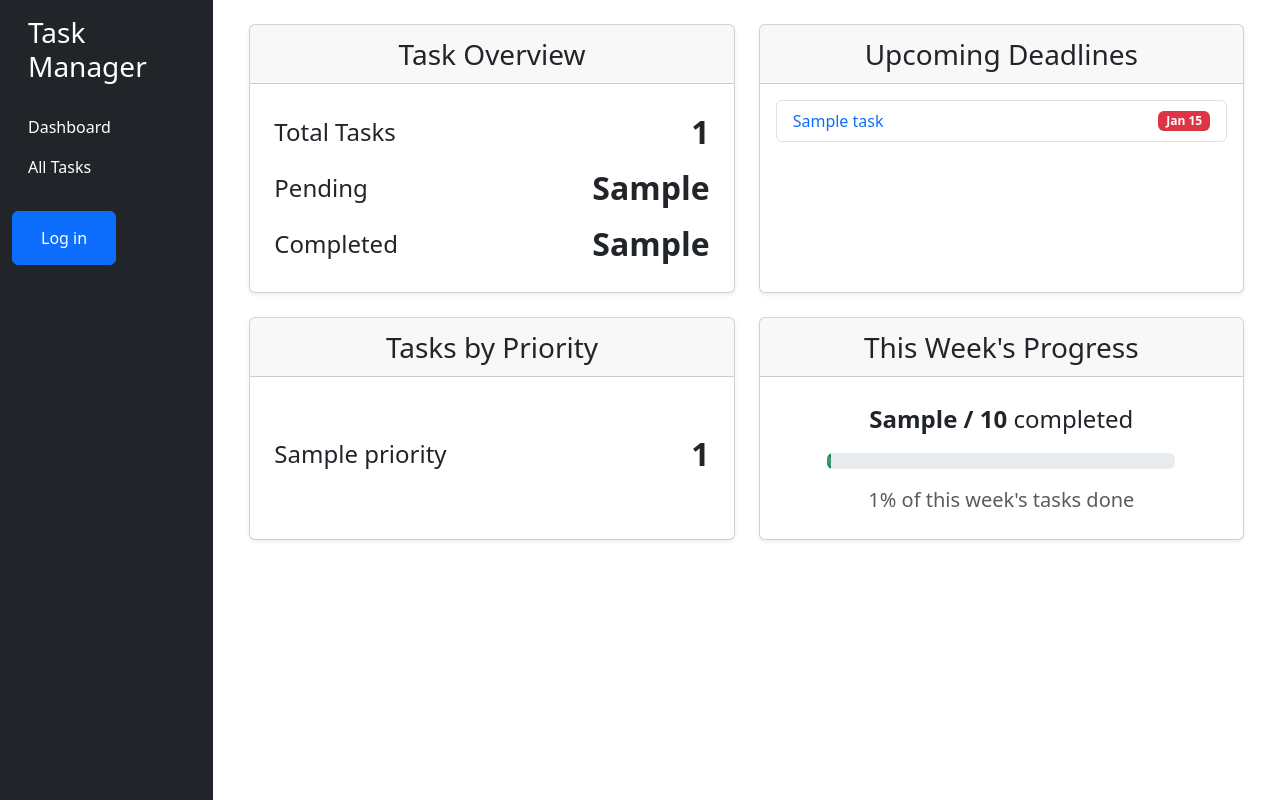
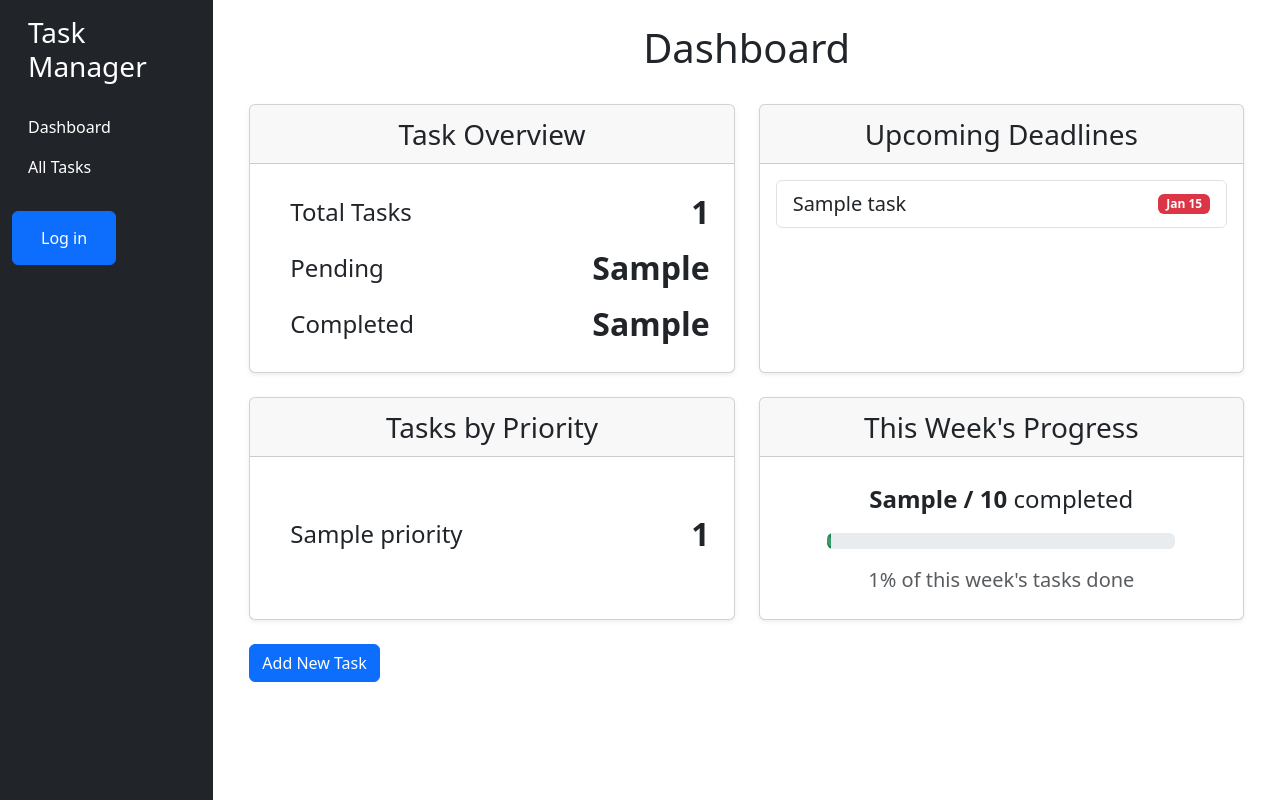
Before and after one commit to omerlenko/it-task-manager, a Django app: template templates/task_manager/index.html in a window 1280 px wide. Run offline with Django 5.2, Linux system fonts and the light colour scheme; the template is opened without the code that fills it: most values are stand-ins (such as "Sample title", 1, 10 or a date in 2020).

Commit message:
add colorcoded circles to task overview for better navigation, add 'add new task' button to dashboard

```diff
--- a/templates/task_manager/index.html
+++ b/templates/task_manager/index.html
@@ -4,22 +4,27 @@
 
   <div class="container mt-4">
     <div class="row g-4">
+{#      <h1 class="ml-auto">Welcome back, {{ user.first_name }}</h1>#}
+      <h1 class="text-center">Dashboard</h1>
       <!-- Task Overview Card -->
       <div class="col-md-6">
         <div class="card shadow-sm h-100">
           <div class="card-header text-center fs-3">Task Overview</div>
           <div class="card-body d-flex flex-column justify-content-center p-4">
-            <div class="d-flex justify-content-between align-items-center mb-2">
-              <span class="fs-4">Total Tasks</span>
-              <span class="fs-2 fw-bold">{{ total_tasks }}</span>
+            <div class="d-flex align-items-center mb-2">
+              <div class="circle clr-primary me-3"></div>
+              <div class="fs-4 me-auto">Total Tasks</div>
+              <div class="fs-2 fw-bold">{{ total_tasks }}</div>
             </div>
-            <div class="d-flex justify-content-between align-items-center mb-2">
-              <span class="fs-4">Pending</span>
-              <span class="fs-2 fw-bold">{{ pending_tasks }}</span>
+            <div class="d-flex align-items-center mb-2">
+              <div class="circle clr-warning me-3"></div>
+              <div class="fs-4 me-auto">Pending</div>
+              <div class="fs-2 fw-bold">{{ pending_tasks }}</div>
             </div>
-            <div class="d-flex justify-content-between align-items-center">
-              <span class="fs-4">Completed</span>
-              <span class="fs-2 fw-bold">{{ completed_tasks }}</span>
+            <div class="d-flex align-items-center">
+              <div class="circle clr-success me-3"></div>
+              <div class="fs-4 me-auto">Completed</div>
+              <div class="fs-2 fw-bold">{{ completed_tasks }}</div>
             </div>
           </div>
         </div>
@@ -33,7 +38,7 @@
             <ul class="list-group">
               {% for task in upcoming_deadlines %}
                 <li class="list-group-item d-flex justify-content-between align-items-center">
-                  <a href="{% url 'task_manager:task-detail' pk=task.id %}" class="text-decoration-none">
+                  <a href="{% url 'task_manager:task-detail' pk=task.id %}" class="text-decoration-none text-dark fs-5">
                     {{ task.name }}
                   </a>
                   <span class="badge bg-danger">{{ task.deadline|date:"M d" }}</span>
@@ -52,8 +57,16 @@
           <div class="card-header text-center fs-3">Tasks by Priority</div>
           <div class="card-body d-flex flex-column justify-content-center p-4">
             {% for priority, count in task_priority_counts.items %}
-              <div class="d-flex justify-content-between align-items-center mb-2">
-                <span class="fs-4">{{ priority }}</span>
+              <div class="d-flex  align-items-center mb-2">
+
+                <div class="circle me-3
+                 {% if priority == "Urgent" %} clr-danger
+                 {% elif priority == "High" %} clr-warning
+                 {% elif priority == "Medium" %} clr-primary
+                 {% else %} clr-default
+                 {% endif %}"></div>
+
+                <span class="fs-4 me-auto">{{ priority }}</span>
                 <span class="fs-2 fw-bold">{{ count }}</span>
               </div>
             {% empty %}
@@ -81,75 +94,12 @@
           </div>
         </div>
       </div>
+      <div class="mt-4">
+        <a href="{% url "task_manager:task-create" %}" class="btn btn-primary">Add New Task</a>
+      </div>
     </div>
   </div>
-{#  <div class="container mt-4">#}
-{#  <div class="row g-4">#}
-{#    <!-- Task Overview Card -->#}
-{#    <div class="col-md-6">#}
-{#      <div class="card shadow-sm h-100 d-flex flex-column justify-content-center text-center p-4" style="min-height: 260px;">#}
-{#        <div class="card-body">#}
-{#          <h5 class="card-title fs-4 mb-3">Task Overview</h5>#}
-{#          <p class="fs-5"><strong>Total:</strong> {{ total_tasks }}</p>#}
-{#          <p class="fs-5"><strong>Pending:</strong> {{ pending_tasks }}</p>#}
-{#          <p class="fs-5"><strong>Completed:</strong> {{ completed_tasks }}</p>#}
-{#        </div>#}
-{#      </div>#}
-{#    </div>#}
-{##}
-{#    <!-- Upcoming Deadlines Card -->#}
-{#    <div class="col-md-6">#}
-{#      <div class="card shadow-sm h-100 d-flex flex-column justify-content-center text-center p-4" style="min-height: 260px;">#}
-{#        <div class="card-body">#}
-{#          <h5 class="card-title fs-4 mb-3">Upcoming Deadlines</h5>#}
-{#          <ul class="list-unstyled fs-5">#}
-{#            {% for task in upcoming_deadlines %}#}
-{#              <li>#}
-{#                <a href="{% url "task_manager:task-detail" pk=task.id %}" class="text-decoration-none">#}
-{#                  {{ task.name }} ({{ task.deadline|date:"M d" }})#}
-{#                </a>#}
-{#              </li>#}
-{#            {% empty %}#}
-{#              <p class="text-muted">No upcoming tasks</p>#}
-{#            {% endfor %}#}
-{#          </ul>#}
-{#        </div>#}
-{#      </div>#}
-{#    </div>#}
-{##}
-{#    <!-- Task Count by Priority -->#}
-{#    <div class="col-md-6">#}
-{#      <div class="card shadow-sm h-100 d-flex flex-column justify-content-center text-center p-4" style="min-height: 260px;">#}
-{#        <div class="card-body">#}
-{#          <h5 class="card-title fs-4 mb-3">Tasks by Priority</h5>#}
-{#          {% for priority, count in task_priority_counts.items %}#}
-{#            <p class="fs-5"><strong>{{ priority }}:</strong> {{ count }}</p>#}
-{#          {% empty %}#}
-{#            <p class="text-muted">No priority tasks</p>#}
-{#          {% endfor %}#}
-{#        </div>#}
-{#      </div>#}
-{#    </div>#}
-{##}
-{#    <!-- Weekly Progress -->#}
-{#    <div class="col-md-6">#}
-{#      <div class="card shadow-sm h-100 d-flex flex-column justify-content-center text-center p-4" style="min-height: 260px;">#}
-{#        <div class="card-body">#}
-{#          <h5 class="card-title fs-4 mb-3">This Week's Progress</h5>#}
-{#          <p class="fs-5"><strong>{{ weekly_completed_tasks }} / {{ weekly_total_tasks }}</strong> completed</p>#}
-{#          <div class="progress mx-auto" style="height: 14px; width: 80%;">#}
-{#            <div class="progress-bar" role="progressbar"#}
-{#                 style="width: {{ weekly_completion_percentage }}%;"#}
-{#                 aria-valuenow="{{ weekly_completion_percentage }}"#}
-{#                 aria-valuemin="0" aria-valuemax="100">#}
-{#            </div>#}
-{#          </div>#}
-{#          <small class="text-muted fs-6">{{ weekly_completion_percentage }}% of this week's tasks done</small>#}
-{#        </div>#}
-{#      </div>#}
-{#    </div>#}
-{#  </div>#}
-{#</div>#}
+
 
 {% endblock %}
 
```
